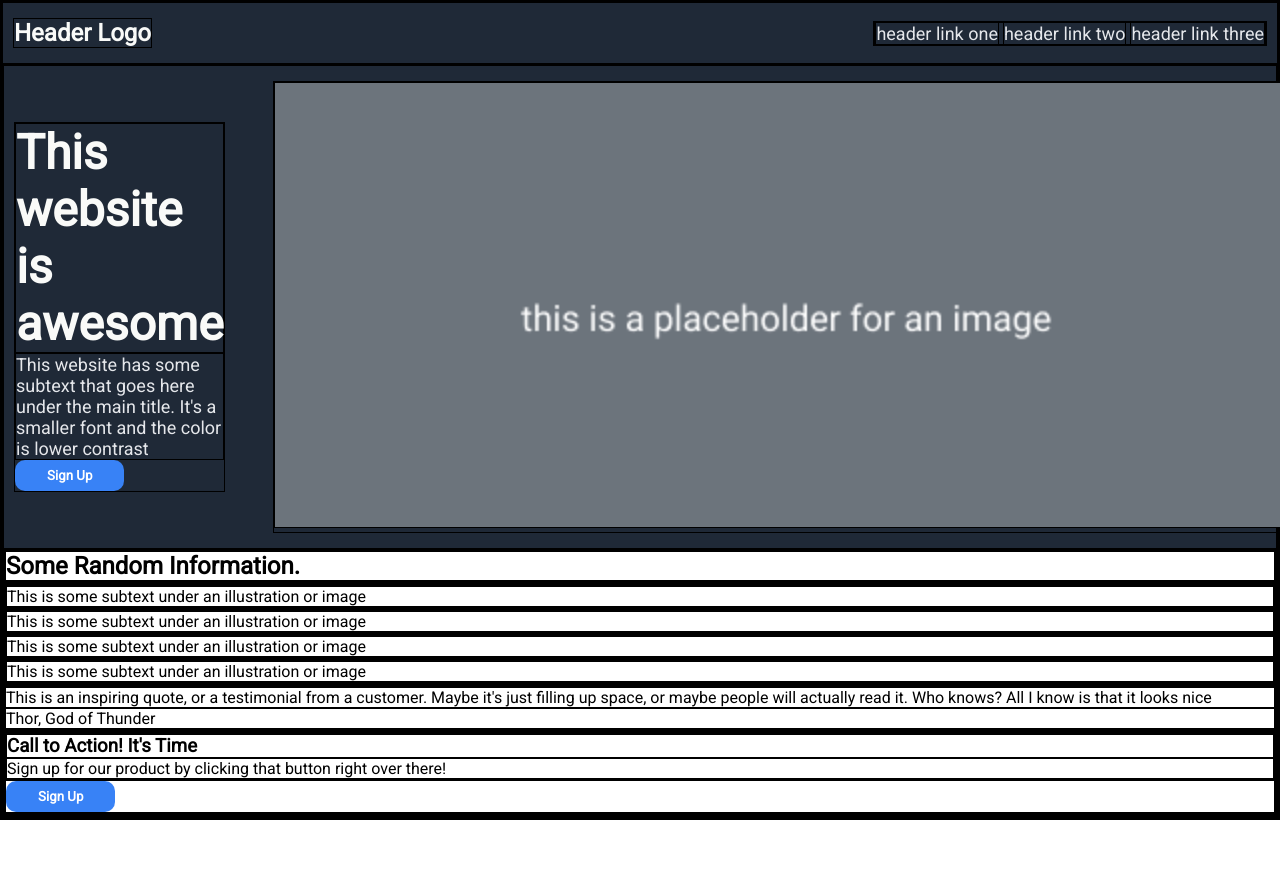
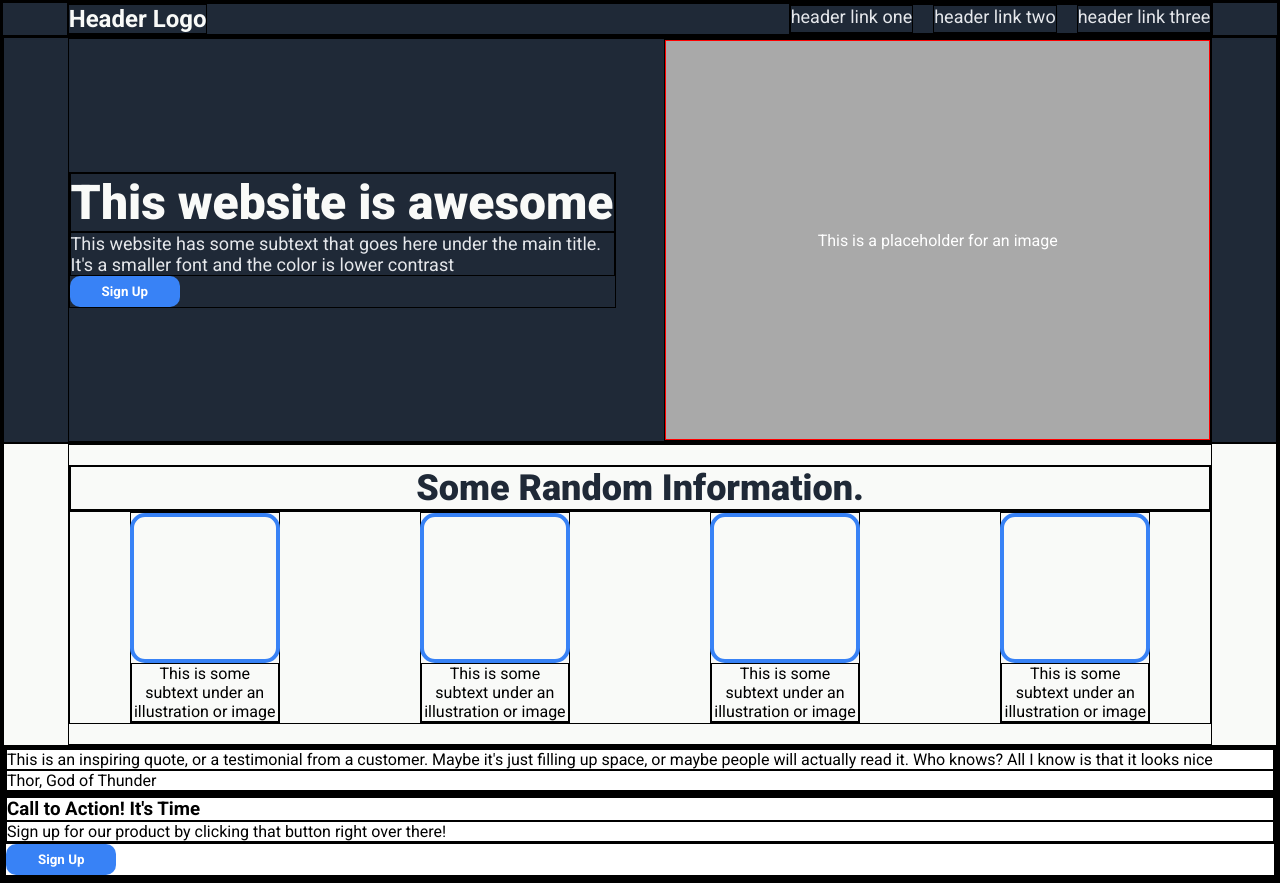
Before and after one commit to PolarBear85/odin-landing-page, a plain HTML site: page index.html in a window 1280 px wide. Before the commit the page ends 820 px from the top, so only its background shows below. Drawn offline with Linux system fonts and the light colour scheme.

Commit message:
Update CSS styles and add in needed html
Changes made include:
- Adding containers for HTML sections to achieve alignment
- CSS styling for header, main blurb, and info blurb to match requirements

```diff
--- a/index.html
+++ b/index.html
@@ -5,15 +5,15 @@
     <meta name="viewport" content="width=device-width, initial-scale=1.0">
     <title>Odin Project Landing Page</title>
     <link rel="stylesheet" href="./styles.css"/>
-    <link href='https://fonts.googleapis.com/css?family=Roboto' rel='stylesheet'>
+    <link href='https://fonts.googleapis.com/css2?family=Roboto:wght@400;700;900&display=swap' rel='stylesheet'>
 </head>
 <body>
     <header>
+        <div id="header-container" class="container">
             <div id="logo-box">
                 Header Logo
             </div>
-        <div id="header-links">
-            <nav class="header-link">
+            <nav id="header-links">
                 <a href="">header link one</a>
                 <a href="">header link two</a>
                 <a href="">header link three</a>
@@ -21,16 +21,20 @@
         </div>
     </header>
     <main>
+        <div id="main-container" class="container">
             <div id="main-blurb">
                 <div id="awesome-blurb">
                     <h1>This website is awesome</h1>
                     <p>This website has some subtext that goes here under the main title. It's a smaller font and the color is lower contrast</p>
                     <button class="sign-up">Sign Up</button>
                 </div>
-            <div id="placeholder-blurb">
-                <img id="placeholder-img" class="placeholder" src="./images/placeholder.png"/>
+                <div id="hero-img-container">
+                    <div id="hero-image">This is a placeholder for an image</div>
+                </div>
+
             </div>
         </div>
+        <div id="info-container" class="container">
             <div id="info-blurb">
                 <div id="info-heading">
                     <h2>Some Random Information.</h2>
@@ -53,7 +57,10 @@
                         <p>This is some subtext under an illustration or image</p>
                     </div>
                 </div>
+
             </div>
+        </div>
+        <div id="quote-container" class="container">
             <div class="quote-blurb">
                 <figure>
                     <blockquote>
@@ -63,6 +70,7 @@
                     </blockquote>
                     <figcaption>Thor, God of Thunder</figcaption>
                 </figure>
+            </div>
         </div>
         <div id="bottom">
             <div id="call-to-action">
--- a/styles.css
+++ b/styles.css
@@ -2,17 +2,24 @@
     margin: 0;
     padding: 0;
     border: 1px solid black;
-    font-family: 'Roboto', sans-serif
+    font-family: 'Roboto', sans-serif;
+    box-sizing: border-box;
 }
 
 header {
+
+
+    background-color: #1f2937;
+    color: #F9FAF8;
+    align-items: center;
+}
+
+#header-container {
     display: flex;
     flex-direction: row;
     justify-content: space-between;
-    padding: 15px 10px;
-    background-color: #1f2937;
-    color: #F9FAF8;
-    align-items: center;
+    margin:0 auto;
+    max-width: 90%
 }
 #logo-box {
     font-size: 24px;
@@ -31,14 +38,24 @@ header {
     font-size: 18px;
 }
 
+#main-container {
+
+    background-color: #1f2937;
+
+}
+
 #main-blurb {
-    background-color: #1f2937;
-    display: flex;
+    display:flex;
+    max-width: 90%;
+    margin: 0 auto;
     justify-content: space-between;
     align-items: center;
-    padding: 15px 10px;
     color: #F9FAF8;
     gap: 48px;
+}
+
+#awesome-blurb {
+    flex:1;
 }
 
 #awesome-blurb h1 {
@@ -60,9 +77,73 @@ header {
     font-weight: bold;
 }
 
+#hero-img-container {
+    flex: 1;
+}
+
+#hero-image {
+    display: flex;
+    justify-content: center;
+    align-items: center;
+    border: 1px solid red;
+    width: 100%;
+    height: 400px;
+    background-color: darkgray;
+    color: white;
+
+}
+
+#info-container {
+    background-color: #F9FAF8
+}
+
+#info-blurb {
+    display:flex;
+    max-width: 90%;
+    margin: 0 auto;
+    flex-direction: column;
+    padding: 20px 0
+
+}
+
 #info-heading {
-    display: block;
+    text-align:center;
+
+}
+
+h2 {
+    font-weight: 900;
+    font-size: 36px;
+    color: #1f2937;
+}
+
+#info-boxes {
+    display:flex;
+    flex-direction: row;
+    align-items: center;
+    justify-content: space-around;
+    gap: 20px;
+}
+
+.info-box {
+    display:flex;
+    flex-direction:column;
+    justify-content: center;
+    align-items:center;
+    max-width: 150px;
+}
+
+.info-box p {
+    text-align:center;
+}
+
+.box {
+    height: 150px;
+    width: 150px;
+    border: 4px solid #3882f6;
+    border-radius: 15px;
+
 }
 
 
-/* Attached is a picture, my HTML, and my CSS. I want you to walk through with me how I might get my code to look like the picture. Don't give me the solution, talk and walk me through to it myself. */
+/* Attached is a picture, my HTML, and my CSS. I want you to walk through with me how I might get my code to look like the picture. Don't give me the solution, talk and walk me through to it myself. Do not be afraid to call out where I should adjust my HTML and why to improve my capabilities */
```
Lines whose indentation alone changed are shown as unchanged.
